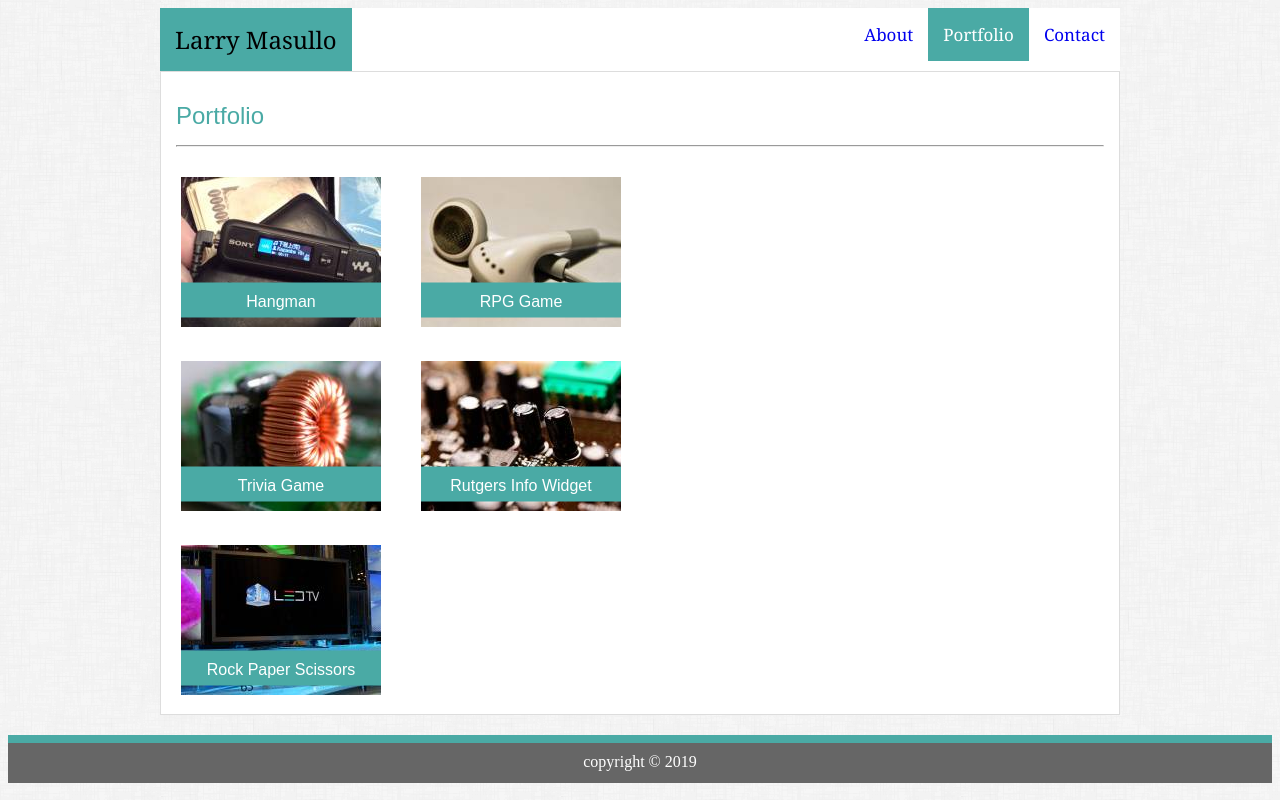
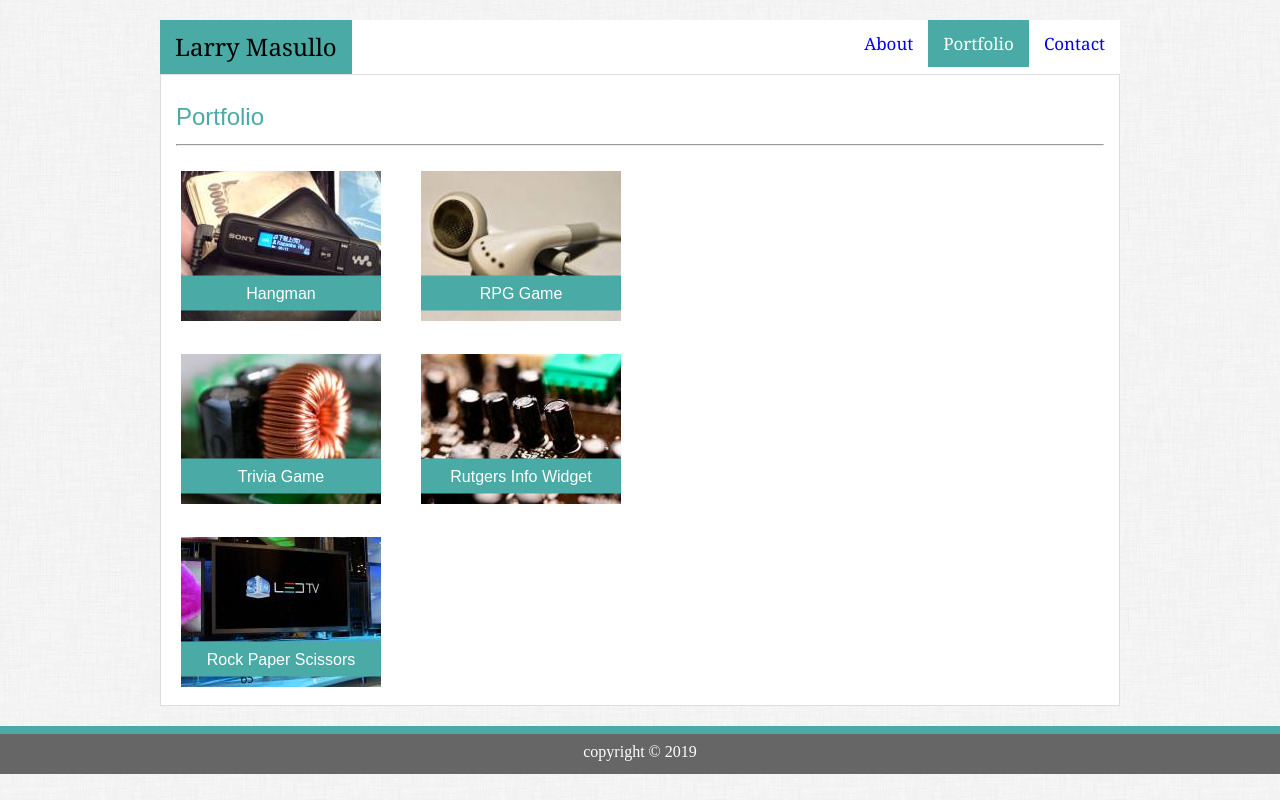
Before and after one commit to lmasullo/basic-portfolio, a plain HTML site: page portfolio.html in a window 1280 px wide. Drawn offline with Linux system fonts and the light colour scheme.

Commit message:
final version

```diff
--- a/assets/css/style.css
+++ b/assets/css/common.css
@@ -1,6 +1,8 @@
 body {
   background-image: url("../../assets/images/dust_scratches.png");
   min-height: 100%;
+  /* Need this because reset.css removes Chromes default top border */
+  margin-top: 20px;
 }
 
 #wrapper {
@@ -15,19 +17,6 @@ nav {
   font-family: "Georgia", Times, Times New Roman, serif;
 }
 
-#main {
-  background-color: #ffffff;
-  border: 1px solid #dddddd;
-  font-family: "Arial", "Helvetica Neue", Helvetica, sans-serif;
-}
-
-#name {
-  float: left;
-  background-color: #4aaaa5;
-  padding: 15px;
-  font-size: 24px;
-}
-
 #links {
   background-color: #777777;
 }
@@ -40,26 +29,34 @@ a {
   font-size: 17px;
 }
 
-#me {
+a:hover,
+.current {
+  background-color: #4aaaa5;
+  color: white;
+}
+
+#main {
+  background-color: #ffffff;
+  border: 1px solid #dddddd;
+  font-family: "Arial", "Helvetica Neue", Helvetica, sans-serif;
+}
+
+#page {
   color: #4aaaa5;
   font-size: 24px;
   padding: 15px;
   margin-top: 15px;
 }
 
-hr {
-  margin: 0 15px 0 15px;
+#name {
+  float: left;
+  background-color: #4aaaa5;
+  padding: 15px;
+  font-size: 24px;
 }
 
-#pict_me {
-  float: left;
-  margin: 25px 25px;
-}
-
-p {
-  color: #777777;
-  margin: 25px 25px;
-  line-height: 2;
+hr {
+  margin: 0 15px 10px 15px;
 }
 
 footer {
@@ -74,12 +71,6 @@ footer {
   color: #ffffff;
 }
 
-a:hover,
-.current {
-  background-color: #4aaaa5;
-  color: white;
-}
-
 .clearfix::after {
   content: "";
   display: block;
--- a/assets/css/contact.css
+++ b/assets/css/contact.css
@@ -1,56 +1,3 @@
-body {
-  background-image: url("../../assets/images/dust_scratches.png");
-  min-height: 100%;
-}
-
-#wrapper {
-  /* Margin auto will center the div */
-  margin: auto;
-  width: 960px;
-  margin-bottom: 20px;
-}
-
-nav {
-  background-color: white;
-  font-family: "Georgia", Times, Times New Roman, serif;
-}
-
-#main {
-  background-color: #ffffff;
-  border: 1px solid #dddddd;
-  font-family: "Arial", "Helvetica Neue", Helvetica, sans-serif;
-}
-
-#name {
-  float: left;
-  background-color: #4aaaa5;
-  padding: 15px;
-  font-size: 24px;
-}
-
-#links {
-  background-color: #777777;
-}
-
-a {
-  float: right;
-  text-align: center;
-  padding: 15px 15px;
-  text-decoration: none;
-  font-size: 17px;
-}
-
-#me {
-  color: #4aaaa5;
-  font-size: 24px;
-  padding: 15px;
-  margin-top: 15px;
-}
-
-hr {
-  margin: 0 15px 10px 15px;
-}
-
 label,
 input,
 textarea {
@@ -61,9 +8,6 @@ textarea {
 }
 
 textarea {
-  color: #777777;
-  margin: 10px 15px 10px 15px;
-  width: 930px;
   height: 150px;
 }
 
@@ -73,27 +17,3 @@ textarea {
   height: 30px;
   color: #ffffff;
 }
-
-footer {
-  background-color: #666666;
-  border-top: 8px solid #4aaaa5;
-  height: 30px;
-  text-align: center;
-  padding-top: 10px;
-  position: -webkit-sticky; /* Safari */
-  position: sticky;
-  bottom: 0;
-  color: #ffffff;
-}
-
-a:hover,
-.current {
-  background-color: #4aaaa5;
-  color: white;
-}
-
-.clearfix::after {
-  content: "";
-  display: block;
-  clear: both;
-}
--- a/assets/css/portfolio.css
+++ b/assets/css/portfolio.css
@@ -1,71 +1,16 @@
-body {
-  background-image: url("../../assets/images/dust_scratches.png");
-  min-height: 100%;
-}
-
-#wrapper {
-  /* Margin auto will center the div */
-  margin: auto;
-  width: 960px;
-  margin-bottom: 20px;
-}
-
-nav {
-  background-color: white;
-  font-family: "Georgia", Times, Times New Roman, serif;
-}
-
-#main {
-  background-color: #ffffff;
-  border: 1px solid #dddddd;
-  font-family: "Arial", "Helvetica Neue", Helvetica, sans-serif;
-}
-
-#name {
-  float: left;
-  background-color: #4aaaa5;
-  padding: 15px;
-  font-size: 24px;
-}
-
-#links {
-  background-color: #777777;
-}
-
-a {
-  float: right;
-  text-align: center;
-  padding: 15px 15px;
-  text-decoration: none;
-  font-size: 17px;
-}
-
-#me {
-  color: #4aaaa5;
-  font-size: 24px;
-  padding: 15px;
-  margin-top: 15px;
-}
-
-hr {
-  margin: 0 15px 15px 15px;
-}
-
 img {
   margin: 15px 20px 15px 20px;
 }
 
 /* Container holding the image and the text */
 .container {
-  /* background-color: aqua; */
   float: left;
   position: relative;
-  /* left: 0; */
   text-align: center;
   color: white;
 }
 
-/* Centered text */
+/* Centered text on image */
 .centered {
   position: absolute;
   top: 75%;
@@ -76,27 +21,3 @@ img {
   height: 15px;
   padding: 10px;
 }
-
-footer {
-  background-color: #666666;
-  border-top: 8px solid #4aaaa5;
-  height: 30px;
-  text-align: center;
-  padding-top: 10px;
-  position: -webkit-sticky; /* Safari */
-  position: sticky;
-  bottom: 0;
-  color: #ffffff;
-}
-
-a:hover,
-.current {
-  background-color: #4aaaa5;
-  color: white;
-}
-
-.clearfix::after {
-  content: "";
-  display: block;
-  clear: both;
-}
--- /dev/null
+++ b/assets/css/reset.css
@@ -0,0 +1,129 @@
+/* http://meyerweb.com/eric/tools/css/reset/
+   v2.0 | 20110126
+   License: none (public domain)
+*/
+
+html,
+body,
+div,
+span,
+applet,
+object,
+iframe,
+h1,
+h2,
+h3,
+h4,
+h5,
+h6,
+p,
+blockquote,
+pre,
+a,
+abbr,
+acronym,
+address,
+big,
+cite,
+code,
+del,
+dfn,
+em,
+img,
+ins,
+kbd,
+q,
+s,
+samp,
+small,
+strike,
+strong,
+sub,
+sup,
+tt,
+var,
+b,
+u,
+i,
+center,
+dl,
+dt,
+dd,
+ol,
+ul,
+li,
+fieldset,
+form,
+label,
+legend,
+table,
+caption,
+tbody,
+tfoot,
+thead,
+tr,
+th,
+td,
+article,
+aside,
+canvas,
+details,
+embed,
+figure,
+figcaption,
+footer,
+header,
+hgroup,
+menu,
+nav,
+output,
+ruby,
+section,
+summary,
+time,
+mark,
+audio,
+video {
+  margin: 0;
+  padding: 0;
+  border: 0;
+  font-size: 100%;
+  font: inherit;
+  vertical-align: baseline;
+}
+/* HTML5 display-role reset for older browsers */
+article,
+aside,
+details,
+figcaption,
+figure,
+footer,
+header,
+hgroup,
+menu,
+nav,
+section {
+  display: block;
+}
+body {
+  line-height: 1;
+}
+ol,
+ul {
+  list-style: none;
+}
+blockquote,
+q {
+  quotes: none;
+}
+blockquote:before,
+blockquote:after,
+q:before,
+q:after {
+  content: "";
+  content: none;
+}
+table {
+  border-collapse: collapse;
+  border-spacing: 0;
+}
--- a/portfolio.html
+++ b/portfolio.html
@@ -5,6 +5,8 @@
     <meta name="viewport" content="width=device-width, initial-scale=1.0" />
     <meta http-equiv="X-UA-Compatible" content="ie=edge" />
     <title>Larry's Portfolio - Portfolio</title>
+    <link rel="stylesheet" href="assets/css/reset.css" />
+    <link rel="stylesheet" href="assets/css/common.css" />
     <link rel="stylesheet" href="assets/css/portfolio.css" />
   </head>
   <body>
@@ -25,7 +27,7 @@
 
       <!-- Main secttion is the rest of the content -->
       <div id="main">
-        <div id="me">Portfolio</div>
+        <div id="page">Portfolio</div>
         <hr />
         <div class="container">
           <img src="assets/images/blue.jpg" alt="" />
```
Also changed, not shown: assets/css/index.css (added, +10 -0 lines), contact.html (+3 -1 lines), index.html (+14 -12 lines).
